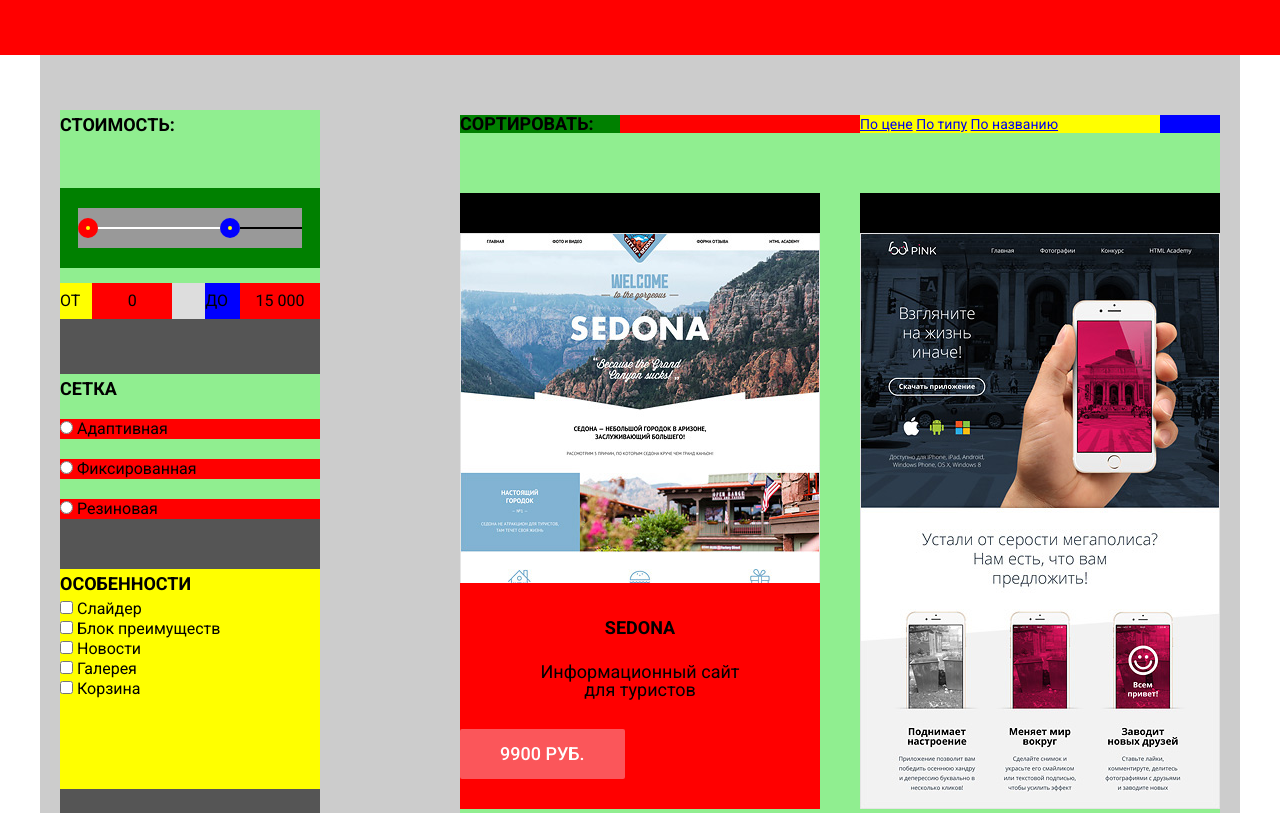
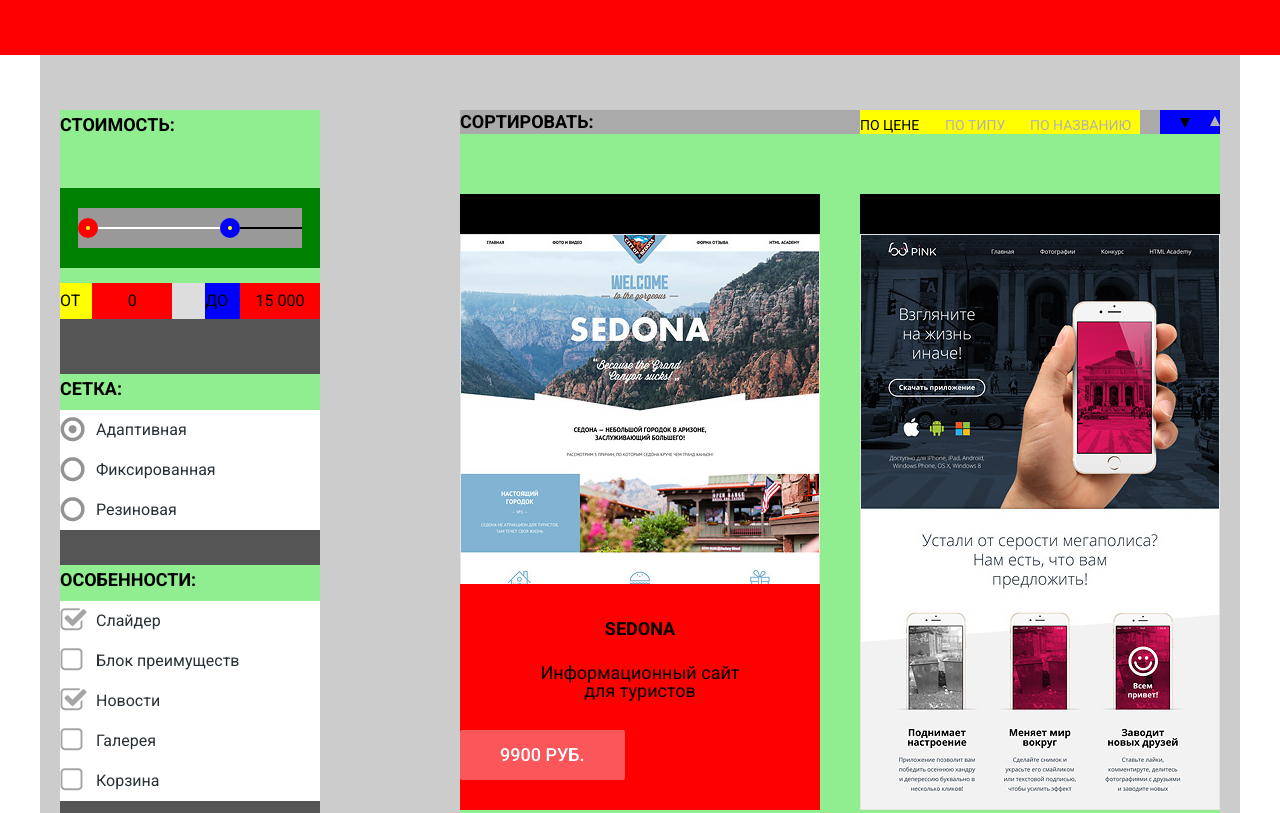
Before and after one commit to AlexKalash555/277887-nerds, a plain HTML site: page catalog.html in a window 1280 px wide. Shown: the part 300-1113 px from the top of the page. Drawn offline with Linux system fonts and the light colour scheme.

Commit message:
Декоративные элементы 6
Декоративные элементы 6

```diff
--- a/catalog.html
+++ b/catalog.html
@@ -40,7 +40,7 @@
     <!-- Контент -->
     <main class="content clearfix">
       <div class="column-left">
-        <form class="main-form" action="#" method="get">
+        <form class="catalog-form" action="#" method="get">
 
           <!-- Стоимость: -->
           <div class="form-range">
@@ -66,30 +66,52 @@
 
           <!-- Сетка: -->
           <div class="form-layout">
-            <b>Сетка</b>
-            <label><input class="layout-radio" type="radio" name="layout" value="adaptive"> Адаптивная</label>
-            <label><input class="layout-radio" type="radio" name="layout" value="fixed"> Фиксированная</label>
-            <label><input class="layout-radio" type="radio" name="layout" value="rubber"> Резиновая</label>
+            <b>Сетка:</b>
+            <div class="layout-radio">
+              <input type="radio" id="radio-1" name="layout" value="adaptive" checked>
+              <label for="radio-1"><span>Адаптивная</span></label>
+            </div>
+            <div class="layout-radio">
+              <input type="radio" id="radio-2" name="layout" value="fixed">
+              <label for="radio-2"><span>Фиксированная</span></label>
+            </div>
+            <div class="layout-radio">
+              <input type="radio" id="radio-3" name="layout" value="rubber">
+              <label for="radio-3"><span>Резиновая</span></label>
+            </div>
           </div>
 
-
-
-
-
           <!-- Особенности: -->
-          <div class="main-form-feature">
-            <b>Особенности</b>
-            <label><input class="feature-checkbox" type="checkbox" name="slider"> Слайдер</label>
-            <label><input class="feature-checkbox" type="checkbox" name="fblock"> Блок преимуществ</label>
-            <label><input class="feature-checkbox" type="checkbox" name="news"> Новости</label>
-            <label><input class="feature-checkbox" type="checkbox" name="gallery"> Галерея</label>
-            <label><input class="feature-checkbox" type="checkbox" name="basket"> Корзина</label>
+          <div class="form-feature">
+            <b>Особенности:</b>
+            <div class="feature-checkbox">
+              <input type="checkbox" id="checkbox-1" name="slider" checked>
+              <label for="checkbox-1"><span>Слайдер</span></label>
+            </div>
+            <div class="feature-checkbox">
+              <input type="checkbox" id="checkbox-2" name="slider">
+              <label for="checkbox-2"><span>Блок преимуществ</span></label>
+            </div>
+            <div class="feature-checkbox">
+              <input type="checkbox" id="checkbox-3" name="slider" checked>
+              <label for="checkbox-3"><span>Новости</span></label>
+            </div>
+            <div class="feature-checkbox">
+              <input type="checkbox" id="checkbox-4" name="slider">
+              <label for="checkbox-4"><span>Галерея</span></label>
+            </div>
+            <div class="feature-checkbox">
+              <input type="checkbox" id="checkbox-5" name="slider">
+              <label for="checkbox-5"><span>Корзина</span></label>
+            </div>
           </div>
 
-          <!-- Кнопка отправки -->
+          <!-- Кнопка отправки формы -->
           <button class="button button-gray" type="submit">Показать</button>
         </form>
       </div>
+
+
 
 
       <!-- Правая колонка -->
@@ -104,8 +126,12 @@
             <a class="sorting-item" href="#">По названию</a>
           </div>
           <div class="sorting-triangles">
-            <a class="max-min">По убыванию</a>
-            <a class="min-max">По возрастанию</a>
+            <div class="max-min">
+              <a class="triangle-active" href="#">По убыванию</a>
+            </div>
+            <div class="min-max">
+              <a href="#">По возрастанию</a>
+            </div>
           </div>
         </div>
 
--- a/css/style.css
+++ b/css/style.css
@@ -510,7 +510,7 @@ body {
 }
 
 /* Основная форма */
-.main-form b {
+.catalog-form b {
   display: block;
   text-transform: uppercase;
   font-size: 18px;
@@ -518,22 +518,20 @@ body {
   font-weight: 700;
 }
 
+
 /* Стоимость: */
 .form-range {
   margin-bottom: 55px;
   background: lightgreen;
 }
-
 .form-range b {
   margin-bottom: 48px;
 }
-
 .range-wrap {
   padding: 20px 0;
   background: green;
   margin-bottom: 15px;
 }
-
 .range-inner {
   margin: auto;
   width: 224px;
@@ -542,7 +540,6 @@ body {
   overflow: hidden;
   background: #999;
 }
-
 .range-line {
   width: 100%;
   height: 2px;
@@ -551,7 +548,6 @@ body {
   top: 50%;
   margin-top: -1px
 }
-
 .range-min {
   width: 20px;
   height: 20px;
@@ -562,7 +558,6 @@ body {
   top: 50%;
   margin-top: -10px;
 }
-
 .range-min::before,
 .range-max::before {
   content: "";
@@ -576,7 +571,6 @@ body {
   margin-top: -2px;
   margin-left: -2px;
 }
-
 .range-max {
   width: 20px;
   height: 20px;
@@ -587,7 +581,6 @@ body {
   top: 50%;
   margin-top: -10px;
 }
-
 .range-max::after {
   content: "";
   position: absolute;
@@ -598,7 +591,6 @@ body {
   top: 50%;
   margin-top: -1px;
 }
-
 .cost-wrap {
   background: #ddd;
   text-transform: uppercase;
@@ -621,85 +613,246 @@ body {
 }
 
 
-
-
 /* Сетка: */
 .form-layout {
-  margin-bottom: 50px;
+  margin-bottom: 35px;
   background: lightgreen;
 }
 .form-layout b {
-  margin-bottom: 15px;
+  margin-bottom: 6px;
 }
-.form-layout label {
-  display: block;
+.layout-radio {
+  background: white;
   line-height: 20px;
-  margin-bottom: 20px;
-  background: red;
+}
+.layout-radio label {
+  position: relative;
+  font-size: 16px;
+  line-height: 40px;
+  color: #283136;
+}
+.layout-radio input {
+  display: none;
+}
+.layout-radio span {
+  margin-left: 36px;
+}
+.layout-radio span::before {
+  content: "";
+  width: 25px;
+  height: 25px;
+  position: absolute;
+  left: 0;
+  top: 0;
+  bottom: 0;
+  margin: auto;
+}
+.layout-radio label:hover {
+  color: black;
+}
+.layout-radio input:disabled + label {
+  color: #d0d2d3;
+}
+.layout-radio input:checked + label span::before {
+  background: url("../img/radio-on.png");
+  opacity: 0.6;
+}
+.layout-radio input:checked + label:hover span::before {
+  background: url("../img/radio-on.png");
+  opacity: 1;
+}
+.layout-radio input:not(:checked) + label span::before {
+  background: url("../img/radio-off.png");
+  opacity: 0.6;
+}
+.layout-radio input:not(:checked) + label:hover span::before {
+  background: url("../img/radio-off.png");
+  opacity: 1;
+}
+.layout-radio input:disabled + label span::before {
+  opacity: 0.3;
+}
+.layout-radio input:disabled + label:hover span::before {
+  opacity: 0.3;
+}
+
+
+/* Особенности: */
+.form-feature {
+  margin-bottom: 40px;
+  background: lightgreen;
+}
+.form-feature b {
+  margin-bottom: 6px;
+}
+.feature-checkbox {
+  background: white;
+  line-height: 20px;
+}
+.feature-checkbox label {
+  position: relative;
+  font-size: 16px;
+  line-height: 40px;
+  color: #283136;
+}
+.feature-checkbox input {
+  display: none;
+}
+.feature-checkbox span {
+  margin-left: 36px;
+}
+.feature-checkbox span::before {
+  content: "";
+  width: 27px;
+  height: 25px;
+  position: absolute;
+  left: 0;
+  top: 0;
+  bottom: 0;
+  margin: auto;
+}
+.feature-checkbox label:hover {
+  color: black;
+}
+.feature-checkbox input:disabled + label {
+  color: #d0d2d3;
+}
+.feature-checkbox input:checked + label span::before {
+  background: url("../img/checkbox-on.png") no-repeat;
+  opacity: 0.5;
+}
+.feature-checkbox input:checked + label:hover span::before {
+  background: url("../img/checkbox-on.png") no-repeat;
+  opacity: 1;
+}
+.feature-checkbox input:not(:checked) + label span::before {
+  background: url("../img/checkbox-off.png") no-repeat;
+  opacity: 0.5;
+}
+.feature-checkbox input:not(:checked) + label:hover span::before {
+  background: url("../img/checkbox-off.png") no-repeat;
+  opacity: 1;
+}
+.feature-checkbox input:disabled + label span::before {
+  opacity: 0.3;
+}
+.feature-checkbox input:disabled + label:hover span::before {
+  opacity: 0.3;
+}
+
+
+/*Кнопка отправки формы*/
+.catalog-form button {
+  width: 100%;
+  font-weight: 700;
+  border: 0;
 }
 
 
 
 
-
-
-
-
-
-
-
-
-
-/* Особенности: */
-.main-form-feature {
-  min-height: 220px;
-  margin-bottom: 50px;
-  background: yellow;
-}
-.main-form-feature label {
-  display: block;
-  line-height: 20px;
-}
-
-
 /* Правая колонка в контенте */
 .column-right {
   width: 760px;
-  margin-top: 60px;
+  margin-top: 55px;
   float: right;
   background: lightgreen;
 }
 
-
 /* Варианты сортировки */
 .sorting {
-  background: red;
+  background: #aaa;
   margin-bottom: 20px;
+  height: 24px;
 }
 .sorting b {
   width: 160px;
   float: left;
   font-size: 18px;
-  line-height: 18px;
   text-transform: uppercase;
-  background: green;
+  vertical-align: middle;
+  line-height: 24px;
 }
 .sorting-list {
-  width: 300px;
+  width: 280px;
   margin-left: 240px;
   float: left;
-  margin-left: ;
+  background: yellow;
+  font-size: 0;
+}
+.sorting-list a {
+  display: inline-block;
+  vertical-align: bottom;
   font-size: 14px;
   line-height: 18px;
-  background: yellow;
+  color: #b2b2b2;
+  text-transform: uppercase;
+  text-decoration: none;
+  width: 85px;
 }
+.sorting-list a:last-child {
+  width: 110px;
+}
+.sorting-list a:hover {
+  color: #666;
+}
+.sorting-list .sorting-active, .sorting-list a:active {
+  color: black;
+}
+
+/* Треугольники*/
 .sorting-triangles {
+  float: right;
   width: 60px;
-  float: right;
+  background: red;
+}
+.sorting-triangles div {
+  float: left;
+  width: 30px;
+  height: 24px;
   background: blue;
-  font-size:0;
-  line-height: 18px;
+  position: relative;
 }
+.max-min a {
+  position: absolute;
+  border: 5px solid transparent;
+  border-top: 10px solid #b2b2b2;
+  font-size: 0;
+  right: 0;
+  top: 50%;
+  margin-top: -4px;
+}
+.max-min .triangle-active {
+  border-top-color: black;
+}
+.max-min a:hover {
+  border-top-color: #666;
+}
+.max-min a:active {
+  border-top-color: black;
+}
+.min-max a {
+  position: absolute;
+  border: 5px solid transparent;
+  border-bottom: 10px solid #b2b2b2;
+  font-size: 0;
+  right: 0;
+  bottom: 50%;
+  margin-bottom: -4px;
+}
+.min-max .triangle-active {
+  border-bottom-color: black;
+}
+.min-max a:hover {
+  border-bottom-color: #666;
+}
+.min-max a:active {
+  border-bottom-color: black;
+}
+
+
+
+
 
 
 /* Результаты поиска */
```
Also changed, not shown: img/checkbox-off.png (added), img/checkbox-on.png (added), img/radio-off.png (added), img/radio-on.png (added).
